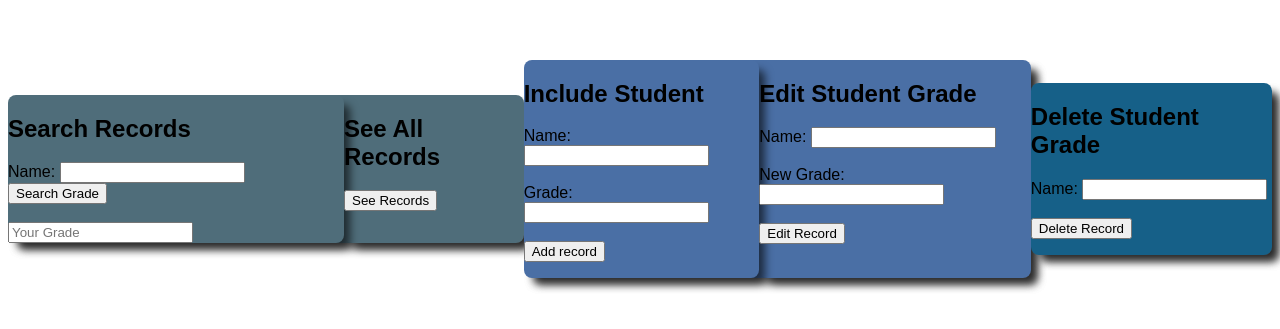
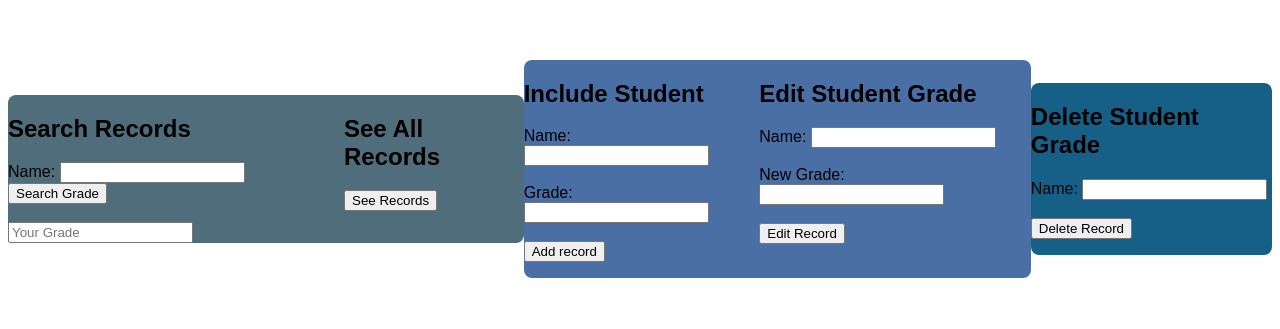
Before and after one commit to gr8monk3ys/coursework, a plain HTML site: page CSE 106/Lab 5/index.html in a window 1280 px wide. Shown: the part 239-568 px from the top of the page. Drawn offline with Linux system fonts and the light colour scheme.

Commit message:
minor stylistic changes

```diff
--- a/CSE 106/Lab 5/style.css
+++ b/CSE 106/Lab 5/style.css
@@ -1,6 +1,5 @@
 body {
     height: 100vh;
-    overflow: hidden;
     display: flex;
     align-items: center;
     justify-content: center;
@@ -11,20 +10,22 @@ body {
 
 div {
     border-radius: 8px;
-    box-shadow: 8px 8px 8px -2px rgba(0, 0, 0, 0.61);
 }
 
 .row1 {
     display: flex;
+    justify-content: space-around;
     background-color: #4f6d7a;
 }
 
 .row2 {
     display: flex;
+    justify-content: space-around;
     background-color: #4a6fa5;
 }
 
 .row3 {
     display: flex;
+    justify-content: space-around;
     background-color: #166088;
 }
```
